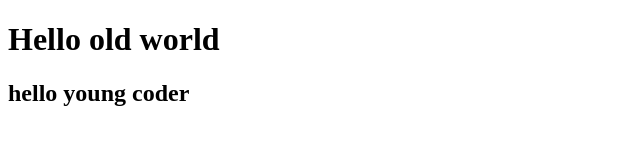
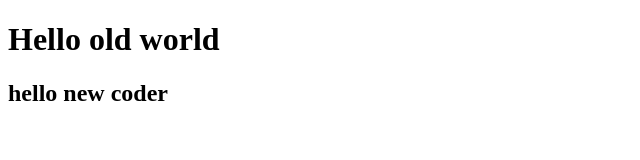
Before and after one commit to selvampandi/Firstproject, a plain HTML site: page index.html in a window 1280 px wide. Shown: the full height of the page, 0-640 px from the left. Drawn offline with Linux system fonts and the light colour scheme.

Commit message:
switched to new

```diff
--- a/index.html
+++ b/index.html
@@ -9,6 +9,6 @@
 <body>
 
     <h1>Hello old world</h1>
-    <h2>hello young coder</h2>
+    <h2>hello new coder</h2>
 </body>
 </html>
```
